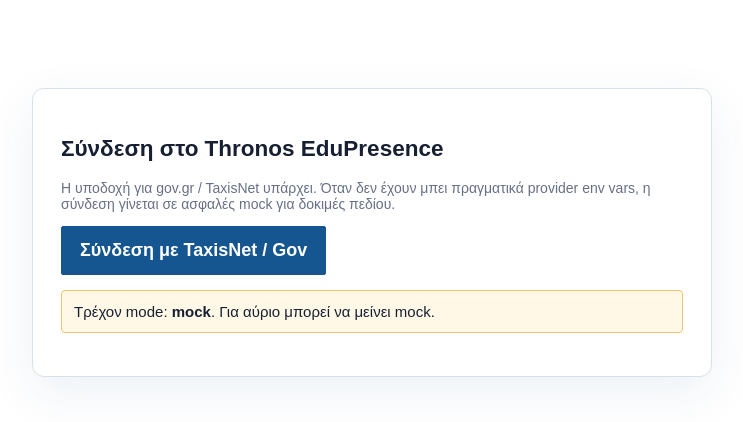
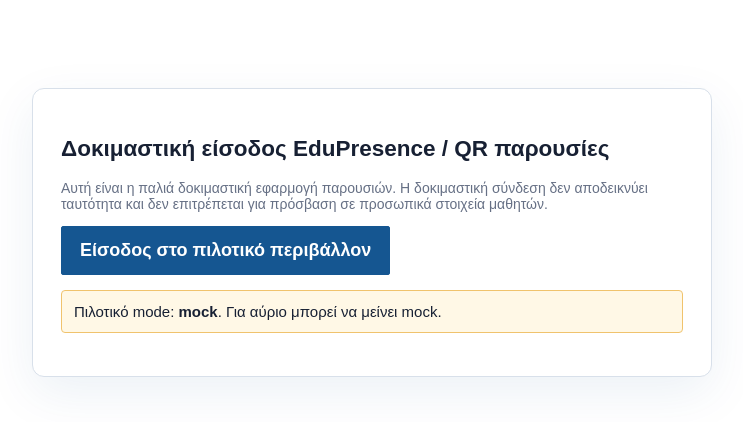
Before and after one commit to Tsipchain/thronos-edupresence, a FastAPI app: page /login in a window 1280 px wide. Shown: the part 132-554 px from the top of the page, without its empty margins (268-1011 px from the left). Run offline with FastAPI, Linux system fonts and the light colour scheme; parts of the project's set-up code (start-up, migrations or seed data) failed here and were passed over.

Commit message:
fix(edu): clearly label legacy mock auth as experimental, not verified student login

```diff
--- a/app/templates/login.html
+++ b/app/templates/login.html
@@ -1,9 +1,9 @@
 {% extends "base.html" %}
 {% block content %}
 <section class="login-card">
-  <h1>Σύνδεση στο Thronos EduPresence</h1>
-  <p class="muted">Η υποδοχή για gov.gr / TaxisNet υπάρχει. Όταν δεν έχουν μπει πραγματικά provider env vars, η σύνδεση γίνεται σε ασφαλές mock για δοκιμές πεδίου.</p>
-  <a class="btn primary big" href="/auth/gov/start">Σύνδεση με TaxisNet / Gov</a>
-  <p class="notice-box">Τρέχον mode: <strong>{{ settings.auth_provider }}</strong>. Για αύριο μπορεί να μείνει mock.</p>
+  <h1>Δοκιμαστική είσοδος EduPresence / QR παρουσίες</h1>
+  <p class="muted">Αυτή είναι η παλιά δοκιμαστική εφαρμογή παρουσιών. Η δοκιμαστική σύνδεση δεν αποδεικνύει ταυτότητα και δεν επιτρέπεται για πρόσβαση σε προσωπικά στοιχεία μαθητών.</p>
+  <a class="btn primary big" href="/auth/gov/start">Είσοδος στο πιλοτικό περιβάλλον</a>
+  <p class="notice-box">Πιλοτικό mode: <strong>{{ settings.auth_provider }}</strong>. Για αύριο μπορεί να μείνει mock.</p>
 </section>
 {% endblock %}
```
